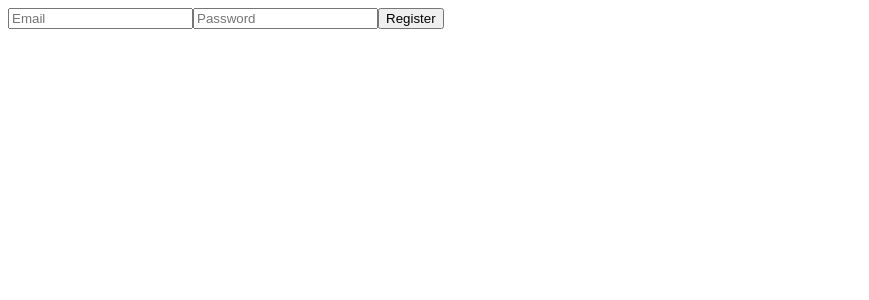
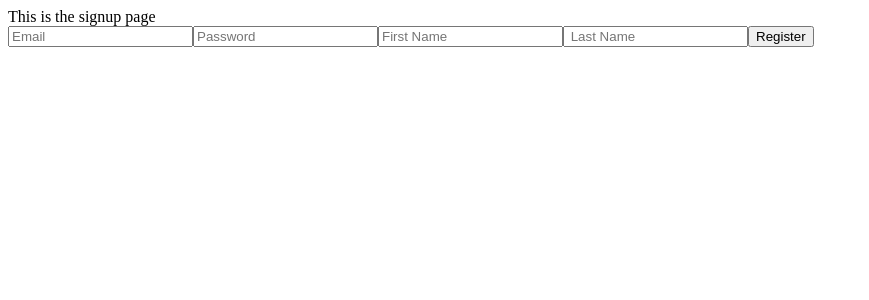
Before and after one commit to yaosterg/new_personal_website, a Next.js app in the folder new_personal_website/: page /auth/signup in a window 1280 px wide. Shown: the top 300 px of the page, without its empty margins (0-869 px from the left). Built offline with nearby package versions, Linux system fonts and the light colour scheme.

Commit message:
updates to the registration form

```diff
--- a/new_personal_website/src/app/api/user/register/route.js
+++ b/new_personal_website/src/app/api/user/register/route.js
@@ -1,21 +1,23 @@
 import { auth } from "../../../../../firebase";
 import { getAuth, createUserWithEmailAndPassword } from "firebase/auth";
 import { Prisma, PrismaClient } from "@prisma/client";
-import axios from "axios";
+import { NextResponse } from "next/server";
 
 const primsa = new PrismaClient();
 
-export async function GET(req) {
-  return new Response("GET request: REgister API is working!", { status: 200 });
-}
+// export async function GET(req) {
+//   return new Response("GET request: REgister API is working!", { status: 200 });
+// }
 
-export async function POST(req, res, next) {
-  const { email, password } = await req.json();
+export async function POST(req, res) {
+  const { email, password, firstName, lastName } = await req.json();
   try {
     const userCredential = await createUserWithEmailAndPassword(
       auth,
       email,
-      password
+      password,
+      firstName,
+      lastName
     );
     const user = userCredential.user;
 
@@ -24,11 +26,18 @@ export async function POST(req, res, next) {
         supabaseId: user.uid,
         email: email,
         password: password,
+        firstName: firstName,
+        lastName: lastName,
       },
     });
-    res.status(200).json({ user: newUser });
-  } catch (err) {
-    console.log("Error creating user:", err);
-    res.status(500).json({ err: "User creation failed" });
+
+    console.console.log("this is the response object", res);
+    // res.status(200).json(data);
+    return NextResponse.json({ message: "User created successfully" });
+  } catch (error) {
+    return NextResponse.json(
+      { message: "Registration error" },
+      { status: 500 }
+    );
   }
 }
--- a/new_personal_website/src/components/LoginForm.js
+++ b/new_personal_website/src/app/auth/components/LoginForm.js
@@ -7,7 +7,7 @@ import {
   signInWithEmailAndPassword,
   createUserWithEmailAndPassword,
 } from "firebase/auth";
-import { auth } from "../../firebase";
+import { auth } from "../../../../firebase";
 import { useRouter } from "next/router";
 
 const LoginForm = () => {
--- a/new_personal_website/src/components/SignUpForm.js
+++ b/new_personal_website/src/app/auth/components/RegisterForm.js
@@ -5,16 +5,21 @@ import axios from "axios";
 const Register = () => {
   const [email, setEmail] = useState("");
   const [password, setPassword] = useState("");
+  const [firstName, setFirstName] = useState("");
+  const [lastName, setLastName] = useState("");
   const [error, setError] = useState(null);
+
   const handleRegister = async (e) => {
     e.preventDefault();
+
     try {
-      console.log("This is axios post body", { email, password });
       const response = await axios.post(
         "/api/user/register",
         {
           email,
           password,
+          firstName,
+          lastName,
         },
         {
           headers: {
@@ -22,7 +27,6 @@ const Register = () => {
           },
         }
       );
-      console.log("User registered;", response.data);
     } catch (err) {
       console.error("Error registering user: ", err.response.data);
       setError(error.response.data.message || "Error");
@@ -44,6 +48,18 @@ const Register = () => {
         placeholder="Password "
         required
       />
+      <input
+        type="text"
+        value={firstName}
+        placeholder="First Name"
+        onChange={(e) => setFirstName(e.target.value)}
+      />
+      <input
+        type="text"
+        value={lastName}
+        placeholder=" Last Name "
+        onChange={(e) => setLastName(e.target.value)}
+      />
       <button type="submit">Register</button>
       {error && <p>{error}</p>}
     </form>
--- a/new_personal_website/src/app/auth/login/page.js
+++ b/new_personal_website/src/app/auth/login/page.js
@@ -3,6 +3,7 @@ export default function Login() {
   return (
     <div>
       this is the login page
+      <p> ***Sign in form goes here***</p>
       <button>
         <Link href="/auth/signup">Go to signup</Link>
       </button>
--- a/new_personal_website/src/app/auth/signup/page.js
+++ b/new_personal_website/src/app/auth/signup/page.js
@@ -1,9 +1,10 @@
 import Link from "next/link";
-import Register from "@/components/SignUpForm";
+import Register from "../components/RegisterForm";
 
 export default function SignUp() {
   return (
     <div>
+      <>This is the signup page</>
       <Register />
     </div>
   );
--- a/new_personal_website/src/app/layout.js
+++ b/new_personal_website/src/app/layout.js
@@ -1,30 +1,12 @@
-import localFont from "next/font/local";
-import "./globals.css";
-
-const geistSans = localFont({
-  src: "./fonts/GeistVF.woff",
-  variable: "--font-geist-sans",
-  weight: "100 900",
-});
-const geistMono = localFont({
-  src: "./fonts/GeistMonoVF.woff",
-  variable: "--font-geist-mono",
-  weight: "100 900",
-});
-
 export const metadata = {
-  title: "Create Next App",
-  description: "Generated by create next app",
+  title: "Next.js",
+  description: "Generated by Next.js",
 };
 
 export default function RootLayout({ children }) {
   return (
     <html lang="en">
-      <body
-        className={`${geistSans.variable} ${geistMono.variable} antialiased`}
-      >
-        {children}
-      </body>
+      <body>{children}</body>
     </html>
   );
 }
--- a/new_personal_website/src/app/login/page.js
+++ /dev/null
@@ -1,3 +0,0 @@
-export default function Login() {
-  return <>this is the loging page </>;
-}
--- a/new_personal_website/src/app/page.js
+++ b/new_personal_website/src/app/page.js
@@ -1,5 +1,5 @@
 import Image from "next/image";
-import AuthForm from "../components/LoginForm";
+import AuthForm from "./auth/components/LoginForm";
 import Link from "next/link";
 
 export default function Home() {
@@ -7,11 +7,9 @@ export default function Home() {
     <div>
       <h1>Welcome to my new website under construction</h1>
       <h1>NavBar goes here</h1>
+      <p>This is the main page</p>
       <button>
         <Link href="/auth/login">Login</Link>
-      </button>
-      <button>
-        <Link href="/api/register">Click me</Link>
       </button>
     </div>
   );
```
Also changed, not shown: new_personal_website/src/app/fonts/GeistMonoVF.woff (deleted), new_personal_website/src/app/fonts/GeistVF.woff (deleted), new_personal_website/src/components/NavBar.js (deleted).
